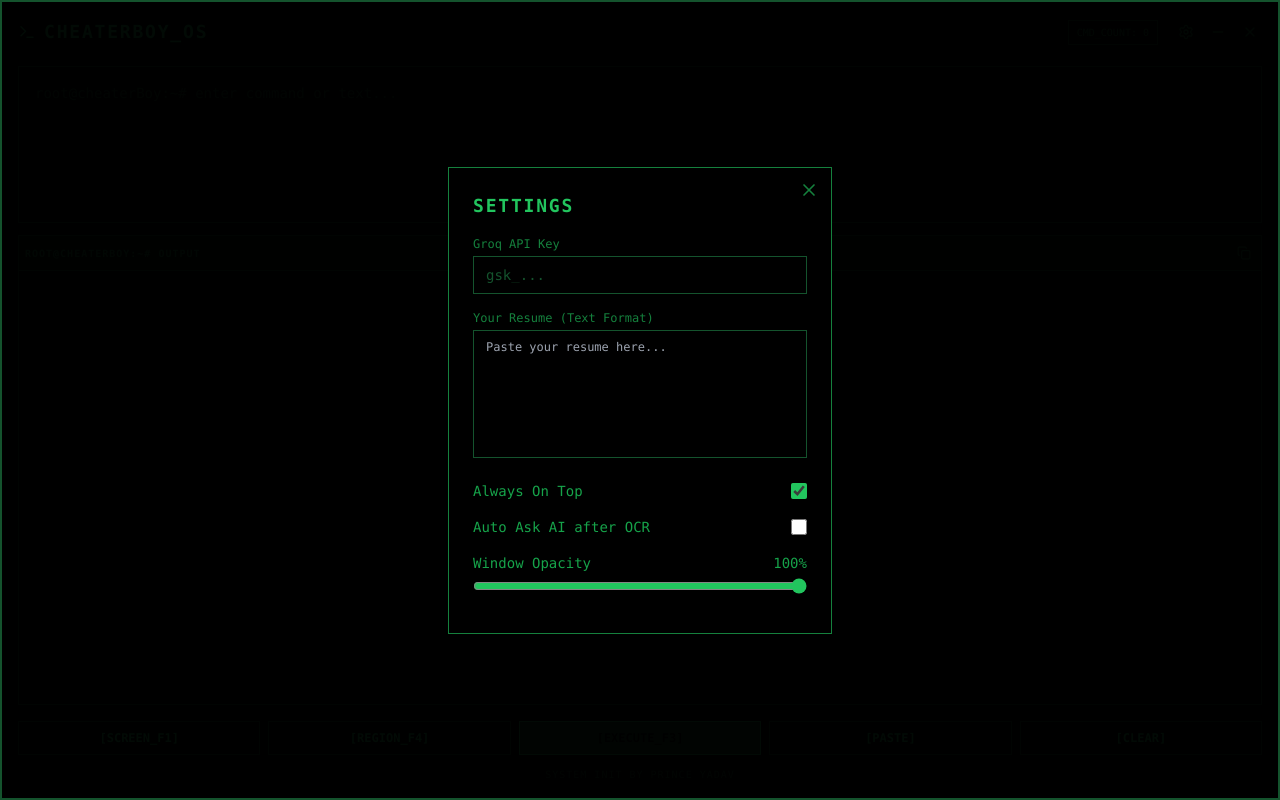
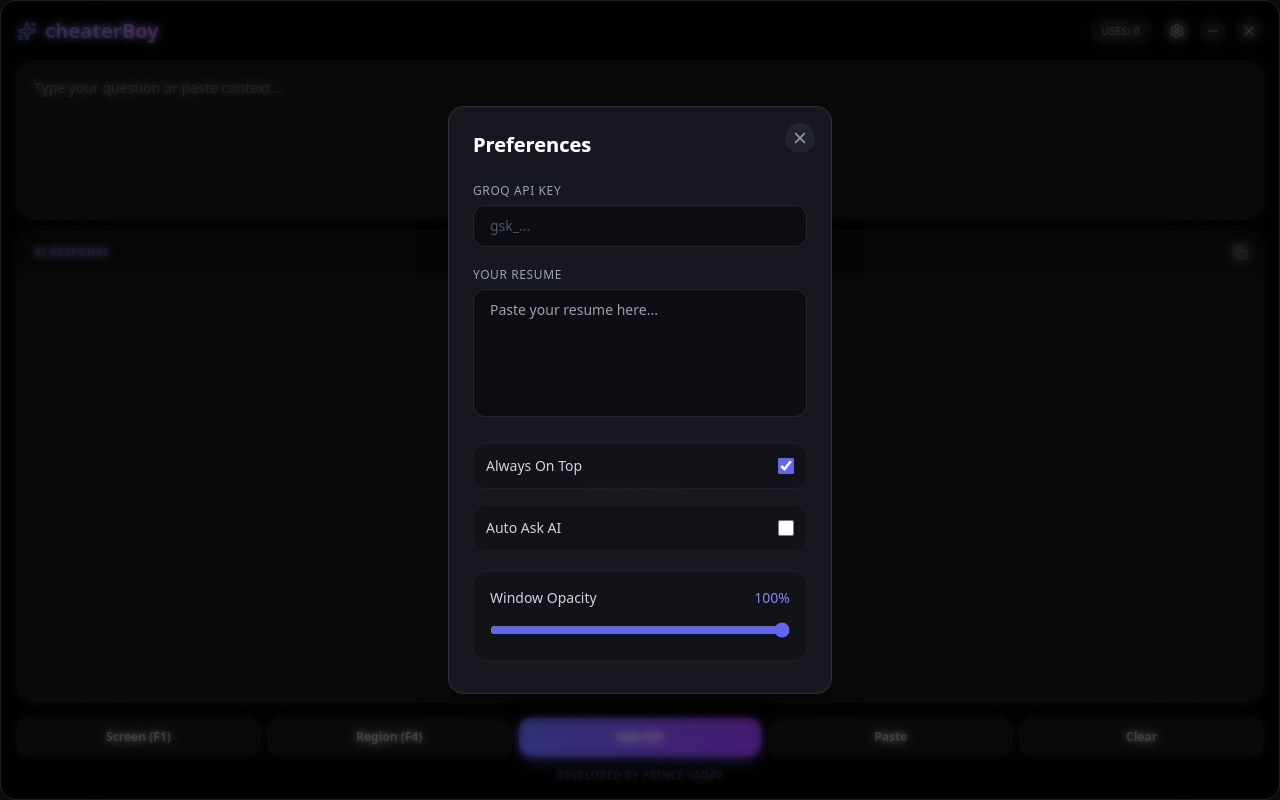
Before and after one commit to prince-up/cheater-Boy, a React (Vite) app: page / in a window 1280 px wide. Both pictures are taken after a click on the button 1186 px from the left and 32 px from the top of the page. Built offline with nearby package versions, Linux system fonts and the light colour scheme.

Commit message:
Redesign UI to a premium glassmorphism dark theme

```diff
--- a/src/App.jsx
+++ b/src/App.jsx
@@ -1,5 +1,5 @@
 import React, { useState, useEffect } from 'react';
-import { Settings, Copy, X, Minus, Terminal } from 'lucide-react';
+import { Settings, Copy, X, Minus, Sparkles } from 'lucide-react';
 import ReactMarkdown from 'react-markdown';
 import { Prism as SyntaxHighlighter } from 'react-syntax-highlighter';
 import { atomDark } from 'react-syntax-highlighter/dist/esm/styles/prism';
@@ -223,67 +223,67 @@
   };
 
   return (
-    <div className="flex flex-col h-screen bg-black text-green-500 p-4 font-mono select-none relative overflow-hidden border-2 border-green-900">
+    <div className="flex flex-col h-screen bg-black/60 backdrop-blur-3xl text-gray-100 p-4 font-sans select-none relative overflow-hidden rounded-2xl border border-white/10 shadow-[0_0_50px_rgba(0,0,0,0.5)]">
 
       {/* Settings Modal */}
       {showSettings && (
-        <div className="absolute inset-0 z-50 flex items-center justify-center bg-black bg-opacity-95" style={{ WebkitAppRegion: 'no-drag' }}>
-          <div className="bg-black p-6 border border-green-700 w-96 max-h-[90vh] overflow-y-auto relative">
-            <button onClick={() => setShowSettings(false)} className="absolute top-3 right-3 text-green-700 hover:text-green-400">
-              <X size={20} />
+        <div className="absolute inset-0 z-50 flex items-center justify-center bg-black/50 backdrop-blur-sm" style={{ WebkitAppRegion: 'no-drag' }}>
+          <div className="bg-[#1a1a24]/90 p-6 rounded-2xl border border-white/10 w-96 max-h-[90vh] overflow-y-auto shadow-2xl relative">
+            <button onClick={() => setShowSettings(false)} className="absolute top-4 right-4 text-gray-400 hover:text-white bg-white/5 hover:bg-white/10 p-1.5 rounded-full transition-all">
+              <X size={18} />
             </button>
-            <h2 className="text-lg font-bold mb-4 text-green-500 uppercase tracking-widest">Settings</h2>
+            <h2 className="text-xl font-bold mb-6 text-white bg-gradient-to-r from-indigo-400 to-purple-400 bg-clip-text text-transparent">Preferences</h2>
 
-            <div className="mb-4">
-              <label className="block text-xs text-green-700 mb-1">Groq API Key</label>
+            <div className="mb-5">
+              <label className="block text-xs text-gray-400 mb-1.5 font-medium uppercase tracking-wider">Groq API Key</label>
               <input
                 type="password"
-                className="w-full px-3 py-2 bg-black text-sm border border-green-900 outline-none focus:border-green-500 text-green-400 placeholder-green-900"
+                className="w-full px-4 py-2.5 bg-black/40 text-sm border border-white/10 rounded-xl outline-none focus:border-indigo-500 text-white placeholder-gray-600 transition-colors"
                 placeholder="gsk_..."
                 value={apiKey}
                 onChange={(e) => setApiKey(e.target.value)}
               />
             </div>
 
-            <div className="mb-4">
-              <label className="block text-xs text-green-700 mb-1">Your Resume (Text Format)</label>
+            <div className="mb-5">
+              <label className="block text-xs text-gray-400 mb-1.5 font-medium uppercase tracking-wider">Your Resume</label>
               <textarea
-                className="w-full h-32 px-3 py-2 bg-black text-xs border border-green-900 outline-none focus:border-green-500 text-green-400 resize-none"
+                className="w-full h-32 px-4 py-2.5 bg-black/40 text-sm border border-white/10 rounded-xl outline-none focus:border-indigo-500 text-gray-300 resize-none transition-colors"
                 placeholder="Paste your resume here..."
                 value={resumeText}
                 onChange={(e) => setResumeText(e.target.value)}
               />
             </div>
 
-            <div className="mb-4 flex items-center justify-between">
-              <label className="text-sm text-green-600">Always On Top</label>
+            <div className="mb-4 flex items-center justify-between bg-black/20 p-3 rounded-xl border border-white/5">
+              <label className="text-sm text-gray-300">Always On Top</label>
               <input
                 type="checkbox"
-                className="w-4 h-4 accent-green-500"
+                className="w-4 h-4 accent-indigo-500 cursor-pointer"
                 checked={alwaysOnTop}
                 onChange={(e) => setAlwaysOnTop(e.target.checked)}
               />
             </div>
 
-            <div className="mb-4 flex items-center justify-between">
-              <label className="text-sm text-green-600">Auto Ask AI after OCR</label>
+            <div className="mb-5 flex items-center justify-between bg-black/20 p-3 rounded-xl border border-white/5">
+              <label className="text-sm text-gray-300">Auto Ask AI</label>
               <input
                 type="checkbox"
-                className="w-4 h-4 accent-green-500"
+                className="w-4 h-4 accent-indigo-500 cursor-pointer"
                 checked={autoAsk}
                 onChange={(e) => setAutoAsk(e.target.checked)}
               />
             </div>
 
-            <div className="mb-2">
-              <label className="flex justify-between text-sm text-green-600 mb-1">
+            <div className="mb-2 bg-black/20 p-4 rounded-xl border border-white/5">
+              <label className="flex justify-between text-sm text-gray-300 mb-3">
                 <span>Window Opacity</span>
-                <span>{Math.round(opacity * 100)}%</span>
+                <span className="text-indigo-400 font-medium">{Math.round(opacity * 100)}%</span>
               </label>
               <input
                 type="range"
                 min="0.6" max="1.0" step="0.05"
-                className="w-full accent-green-500"
+                className="w-full accent-indigo-500 cursor-pointer"
                 value={opacity}
                 onChange={(e) => setOpacity(e.target.value)}
               />
@@ -293,32 +293,32 @@
       )}
 
       {/* Header */}
-      <header className="flex justify-between items-center mb-3 cursor-default" style={{ WebkitAppRegion: 'drag' }}>
+      <header className="flex justify-between items-center mb-4 cursor-default" style={{ WebkitAppRegion: 'drag' }}>
         <div className="flex items-center space-x-2">
-          <Terminal size={18} className="text-green-500" />
-          <h1 className="text-lg font-bold text-green-500 tracking-widest uppercase">
-            cheaterBoy_OS
+          <Sparkles size={20} className="text-indigo-400 animate-pulse" />
+          <h1 className="text-xl font-bold bg-gradient-to-r from-indigo-400 to-purple-400 bg-clip-text text-transparent drop-shadow-sm">
+            cheaterBoy
           </h1>
         </div>
         <div className="flex space-x-2 items-center" style={{ WebkitAppRegion: 'no-drag' }}>
-          <span className="text-[10px] text-green-700 border border-green-900 px-2 py-1 mr-2">
-            CMD_COUNT: {interviewCount}
+          <span className="text-[10px] text-gray-400 bg-white/5 px-2.5 py-1 rounded-full border border-white/10 mr-1 shadow-inner font-medium uppercase tracking-wider">
+            Uses: {interviewCount}
           </span>
           <button
             onClick={() => setShowSettings(true)}
-            className="text-green-700 hover:text-green-400 transition-colors p-1"
+            className="text-gray-400 hover:text-white bg-white/5 hover:bg-white/20 transition-all p-1.5 rounded-full"
           >
             <Settings size={16} />
           </button>
           <button
             onClick={handleMinimize}
-            className="text-green-700 hover:text-green-400 transition-colors p-1"
+            className="text-gray-400 hover:text-white bg-white/5 hover:bg-white/20 transition-all p-1.5 rounded-full"
           >
             <Minus size={16} />
           </button>
           <button
             onClick={handleClose}
-            className="text-green-700 hover:text-red-500 transition-colors p-1"
+            className="text-gray-400 hover:text-white bg-white/5 hover:bg-red-500/80 transition-all p-1.5 rounded-full"
           >
             <X size={16} />
           </button>
@@ -326,10 +326,10 @@
       </header>
 
       {/* Main Content Area */}
-      <div className="flex-1 flex flex-col space-y-3 overflow-hidden mt-2" style={{ WebkitAppRegion: 'no-drag' }}>
+      <div className="flex-1 flex flex-col space-y-3 overflow-hidden" style={{ WebkitAppRegion: 'no-drag' }}>
 
         {/* Input Area */}
-        <div className="flex flex-col h-1/4 bg-black p-2 border border-green-900 focus-within:border-green-500 transition-colors relative">
+        <div className="flex flex-col h-1/4 bg-white/5 rounded-2xl p-2 border border-white/10 shadow-inner focus-within:border-indigo-500/50 transition-all relative">
           {screenshotData && (
             <div className="absolute top-2 right-2 border border-gray-600 rounded overflow-hidden h-16 w-auto shadow z-10 group">
               <img src={screenshotData} alt="Captured" className="h-full object-contain bg-black" />
@@ -347,21 +347,21 @@
             </div>
           )}
           <textarea
-            className="flex-1 w-full p-2 bg-transparent resize-none outline-none text-sm text-green-500 placeholder-green-900 no-scrollbar"
-            placeholder="root@cheaterBoy:~# enter command or text..."
+            className="flex-1 w-full p-2 bg-transparent resize-none outline-none text-sm text-gray-200 placeholder-gray-500 no-scrollbar"
+            placeholder="Type your question or paste context..."
             value={inputText}
             onChange={(e) => setInputText(e.target.value)}
           />
         </div>
 
         {/* Output Area */}
-        <div className="flex flex-col h-3/4 bg-black border border-green-900 overflow-hidden relative">
+        <div className="flex flex-col h-3/4 bg-white/5 rounded-2xl border border-white/10 shadow-inner overflow-hidden relative">
           {/* Top Bar of Output */}
-          <div className="bg-[#051105] border-b border-green-900 p-1.5 flex justify-between items-center">
-            <span className="text-[10px] text-green-700 uppercase tracking-widest font-bold">root@cheaterBoy:~# output</span>
+          <div className="bg-black/30 border-b border-white/5 p-2 flex justify-between items-center backdrop-blur-md">
+            <span className="text-[10px] text-indigo-400 uppercase tracking-widest font-semibold pl-2">AI Response</span>
             <button
               onClick={handleCopy}
-              className="text-green-700 hover:text-green-400 transition-colors p-1"
+              className="text-gray-400 hover:text-white bg-white/5 hover:bg-white/20 transition-all p-1.5 rounded-md"
               title="Copy Response"
             >
               <Copy size={14} />
@@ -369,14 +369,14 @@
           </div>
 
           {isLoading && (
-            <div className="w-full h-1 bg-black">
-              <div className="h-full bg-green-500 animate-pulse" style={{ width: '100%' }}></div>
+            <div className="w-full h-1 bg-black/20">
+              <div className="h-full bg-gradient-to-r from-indigo-500 to-purple-500 animate-pulse" style={{ width: '100%' }}></div>
             </div>
           )}
 
-          <div className="flex-1 p-4 overflow-y-auto no-scrollbar">
+          <div className="flex-1 p-5 overflow-y-auto no-scrollbar">
             {outputText && !outputText.startsWith('Screen captured') && !outputText.startsWith('Analyzing...') && !outputText.startsWith('Error') && !outputText.startsWith('Please') ? (
-              <div className="text-sm text-green-400 select-text prose prose-invert prose-sm max-w-none">
+              <div className="text-sm text-gray-200 select-text prose prose-invert prose-sm max-w-none">
                 <ReactMarkdown
                   components={{
                     code({node, inline, className, children, ...props}) {
@@ -391,7 +391,7 @@
                           className="rounded-md my-2 text-xs"
                         />
                       ) : (
-                        <code {...props} className="text-green-300 px-1 py-0.5">
+                        <code {...props} className="text-indigo-300 bg-indigo-500/10 px-1.5 py-0.5 rounded-md font-mono text-xs border border-indigo-500/20">
                           {children}
                         </code>
                       )
@@ -402,8 +402,8 @@
                 </ReactMarkdown>
               </div>
             ) : (
-              <div className="flex h-full items-center justify-center text-green-900 text-sm">
-                {outputText || 'system waiting for input...'}
+              <div className="flex h-full items-center justify-center text-gray-500 text-sm italic">
+                {outputText || 'Awaiting input...'}
               </div>
             )}
           </div>
@@ -414,41 +414,41 @@
       <div className="mt-4 flex flex-wrap gap-2" style={{ WebkitAppRegion: 'no-drag' }}>
         <button
           onClick={() => handleCapture('full')}
-          className="flex-1 bg-black hover:bg-[#051105] text-green-500 py-2 px-2 text-xs font-mono font-bold transition-all border border-green-900 hover:border-green-500"
+          className="flex-1 bg-white/5 hover:bg-white/10 text-gray-300 py-2.5 px-2 rounded-xl text-xs font-semibold transition-all border border-white/10 shadow-sm hover:shadow-md"
         >
-          [SCREEN_F1]
+          Screen (F1)
         </button>
         <button
           onClick={() => handleCapture('region')}
-          className="flex-1 bg-black hover:bg-[#051105] text-green-500 py-2 px-2 text-xs font-mono font-bold transition-all border border-green-900 hover:border-green-500"
+          className="flex-1 bg-white/5 hover:bg-white/10 text-gray-300 py-2.5 px-2 rounded-xl text-xs font-semibold transition-all border border-white/10 shadow-sm hover:shadow-md"
         >
-          [REGION_F4]
+          Region (F4)
         </button>
         <button
           onClick={() => handleAskAI()}
           disabled={isLoading}
-          className={`flex-1 bg-green-900 hover:bg-green-700 text-black py-2 px-2 text-xs font-mono font-bold transition-all border border-green-500 ${isLoading ? 'opacity-50 cursor-not-allowed' : ''}`}
+          className={`flex-1 bg-gradient-to-r from-indigo-500 to-purple-600 hover:from-indigo-400 hover:to-purple-500 text-white py-2.5 px-2 rounded-xl text-xs font-bold transition-all shadow-lg shadow-indigo-500/25 border border-indigo-500/50 ${isLoading ? 'opacity-50 cursor-not-allowed' : 'hover:scale-[1.02]'}`}
         >
-          [EXECUTE_F3]
+          Ask (F3)
         </button>
         <button
           onClick={handlePaste}
-          className="flex-1 bg-black hover:bg-[#051105] text-green-500 py-2 px-2 text-xs font-mono font-bold transition-all border border-green-900 hover:border-green-500"
+          className="flex-1 bg-white/5 hover:bg-white/10 text-gray-300 py-2.5 px-2 rounded-xl text-xs font-semibold transition-all border border-white/10 shadow-sm hover:shadow-md"
         >
-          [PASTE]
+          Paste
         </button>
         <button
           onClick={handleClear}
-          className="flex-1 bg-black hover:bg-[#051105] text-green-500 py-2 px-2 text-xs font-mono font-bold transition-all border border-green-900 hover:border-green-500"
+          className="flex-1 bg-white/5 hover:bg-white/10 text-gray-300 py-2.5 px-2 rounded-xl text-xs font-semibold transition-all border border-white/10 shadow-sm hover:shadow-md"
         >
-          [CLEAR]
+          Clear
         </button>
       </div>
 
       {/* Footer */}
       <div className="mt-3 text-center w-full">
-        <p className="text-[10px] text-green-900 tracking-widest uppercase font-mono">
-          system init by prince yadav
+        <p className="text-[10px] text-gray-500/80 tracking-widest uppercase font-medium">
+          developed by prince yadav
         </p>
       </div>
     </div>
```
